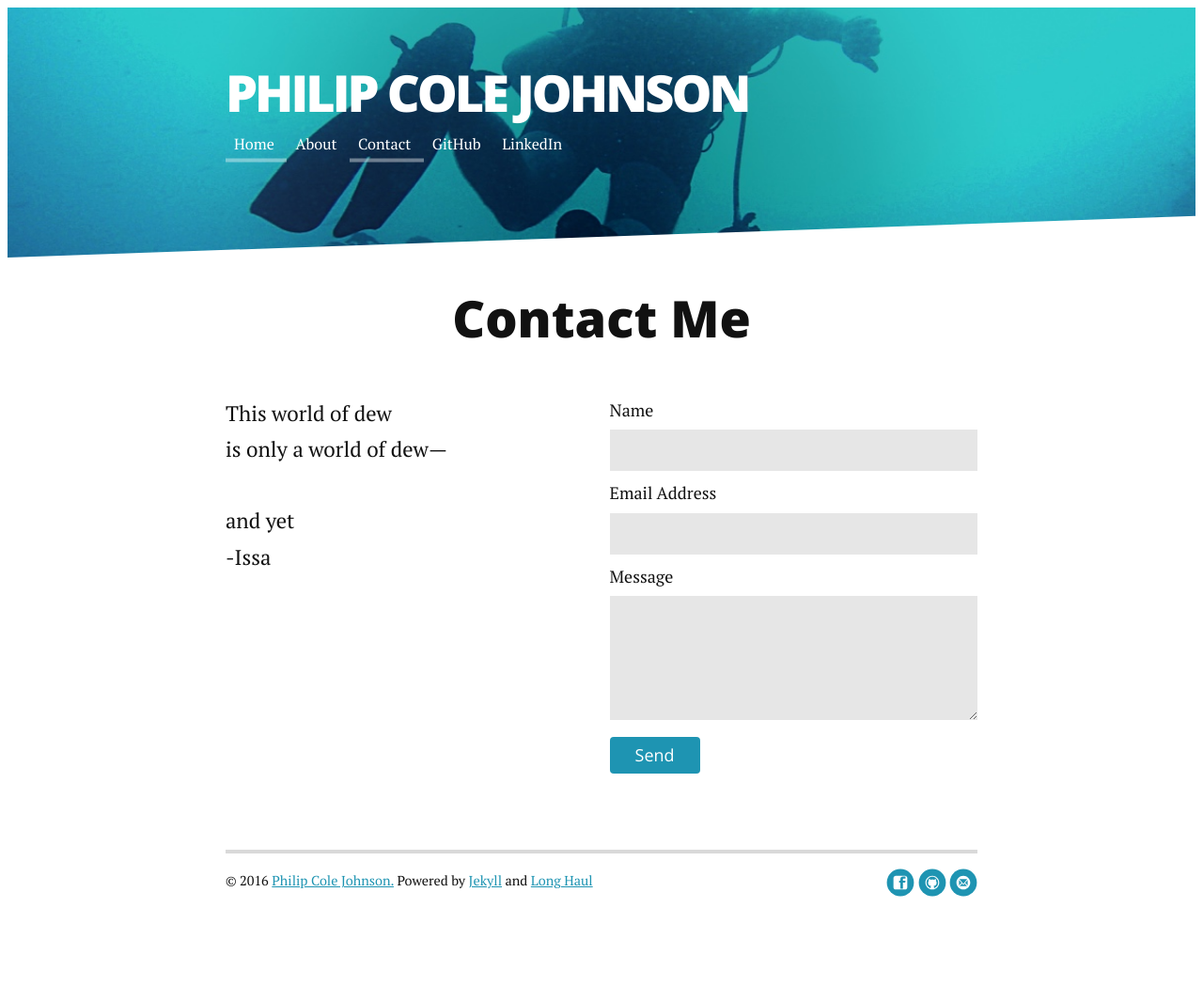
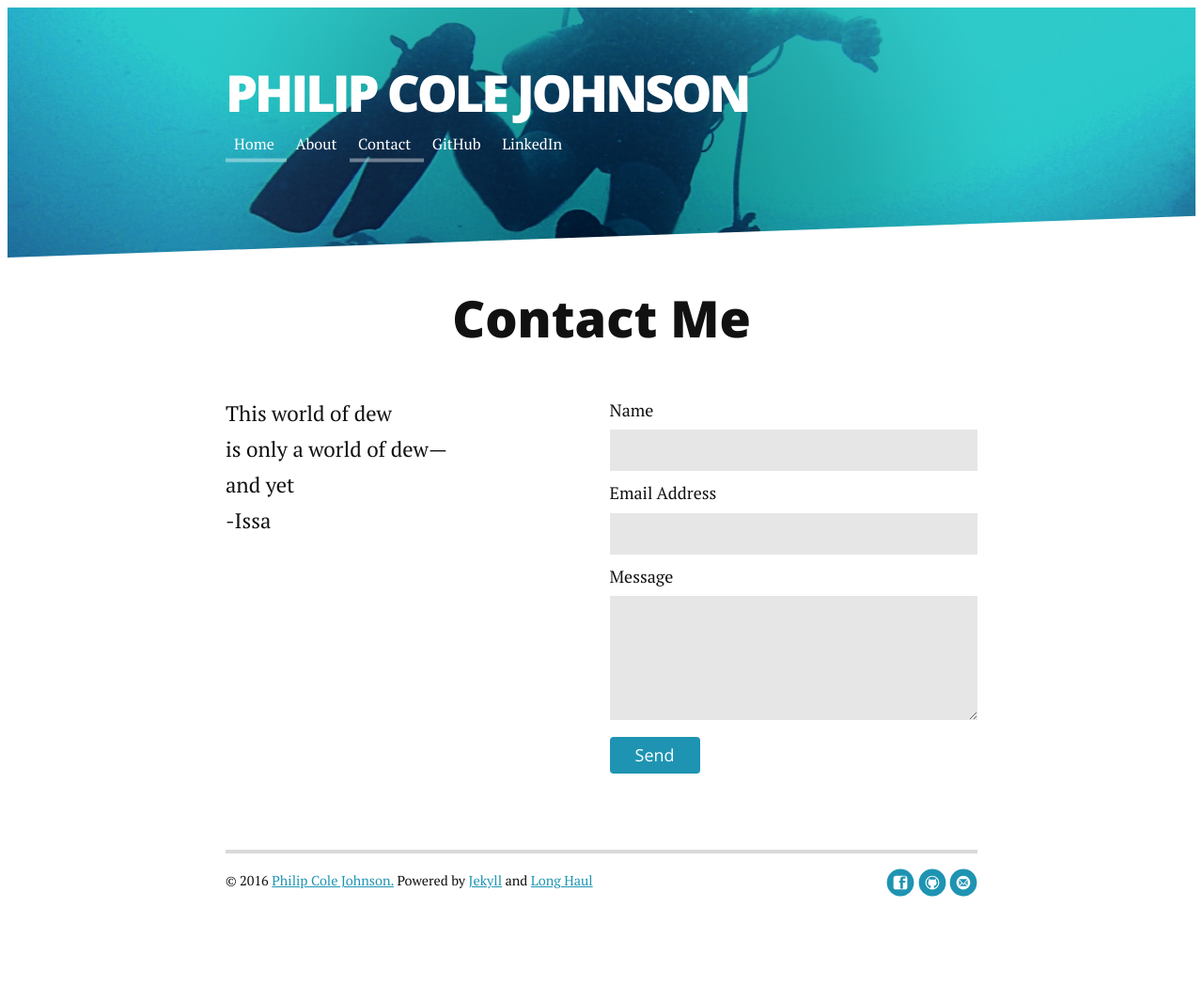
Before and after one commit to philipcolejohnson/philipcolejohnson.github.io, a Jekyll site: the page built from contact.md, in a window 1280 px wide. Shown: the whole page at 94% size. Built offline with Jekyll 4.4.1, drawn with Linux system fonts in a browser that asks for light colours; nearby versions of some CDN libraries.

Commit message:
Change website icon

```diff
--- a/_includes/head.html
+++ b/_includes/head.html
@@ -6,7 +6,7 @@
     <title>{{ page.title }}</title>
 
     <!-- Favicon -->
-    <link rel="icon" type="image/x-icon" href="{{ "/assets/img/favicon.ico" | prepend: site.baseurl }}" />
+    <link rel="icon" type="image/x-icon" href="{{ "/assets/img/whale.png" | prepend: site.baseurl }}" />
 
     <!-- Come and get me RSS readers -->
     <link rel="alternate" type="application/rss+xml" title="{{ site.title }}" href="{{ "/feed.xml" | prepend: site.baseurl | prepend: site.url }}" />
--- a/contact.md
+++ b/contact.md
@@ -8,7 +8,6 @@
   <div class="contactContent">
     <p class="intro">This world of dew<br>
 is only a world of dew—<br>
-<br>
 and yet<br>
 -Issa</p>
   </div>
```
Also changed, not shown: assets/img/favicon.ico (deleted), assets/img/whale.png (added).
